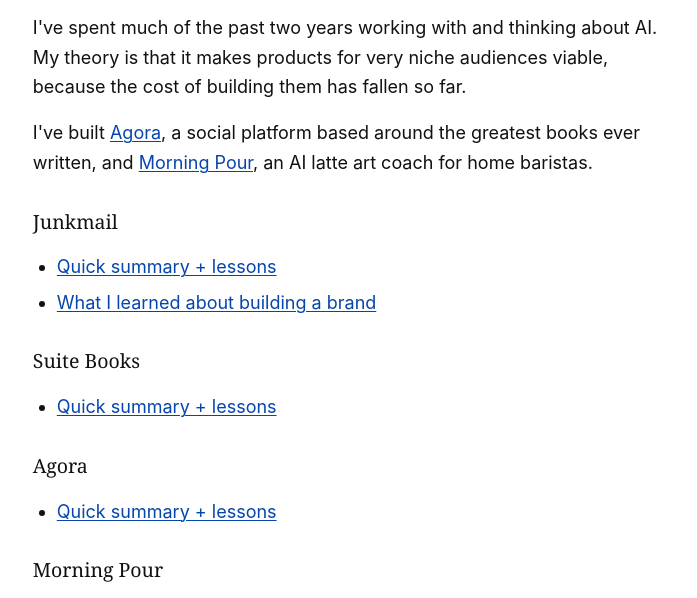
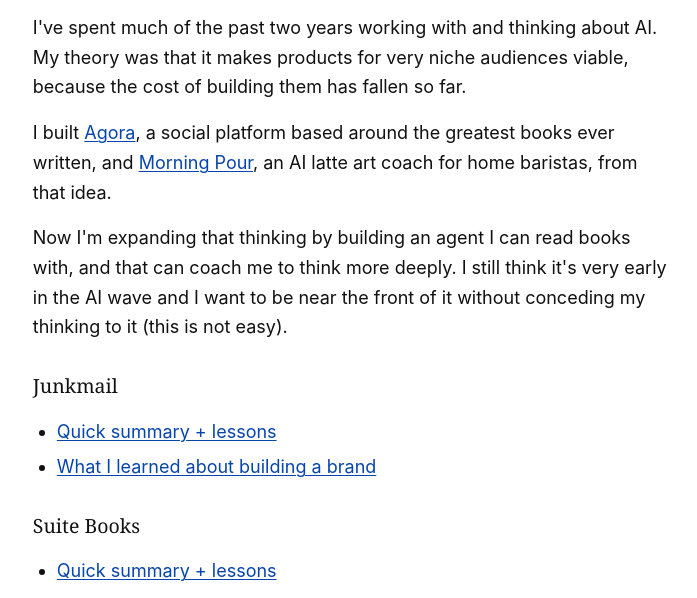
Before and after one commit to huttiepant/nick-hutton, a plain HTML site: page building/index.html in a window 1280 px wide. Shown: the part 174-772 px from the top of the page, without its empty margins (108-805 px from the left). Drawn offline with Linux system fonts and the light colour scheme.

Commit message:
Update Building page AI copy

```diff
--- a/building/index.html
+++ b/building/index.html
@@ -19,8 +19,9 @@
         <div id="content">
             <p><a href="../index.html">&larr; Home</a></p>
             <h2>Building</h2>
-            <p>I've spent much of the past two years working with and thinking about AI. My theory is that it makes products for very niche audiences viable, because the cost of building them has fallen so far.</p>
-            <p>I've built <a href="https://www.agorabooks.app">Agora</a>, a social platform based around the greatest books ever written, and <a href="https://www.morningpour.app">Morning Pour</a>, an AI latte art coach for home baristas.</p>
+            <p>I've spent much of the past two years working with and thinking about AI. My theory was that it makes products for very niche audiences viable, because the cost of building them has fallen so far.</p>
+            <p>I built <a href="https://www.agorabooks.app">Agora</a>, a social platform based around the greatest books ever written, and <a href="https://www.morningpour.app">Morning Pour</a>, an AI latte art coach for home baristas, from that idea.</p>
+            <p>Now I'm expanding that thinking by building an agent I can read books with, and that can coach me to think more deeply. I still think it's very early in the AI wave and I want to be near the front of it without conceding my thinking to it (this is not easy).</p>
 
             <h3>Junkmail</h3>
             <ul>
```
